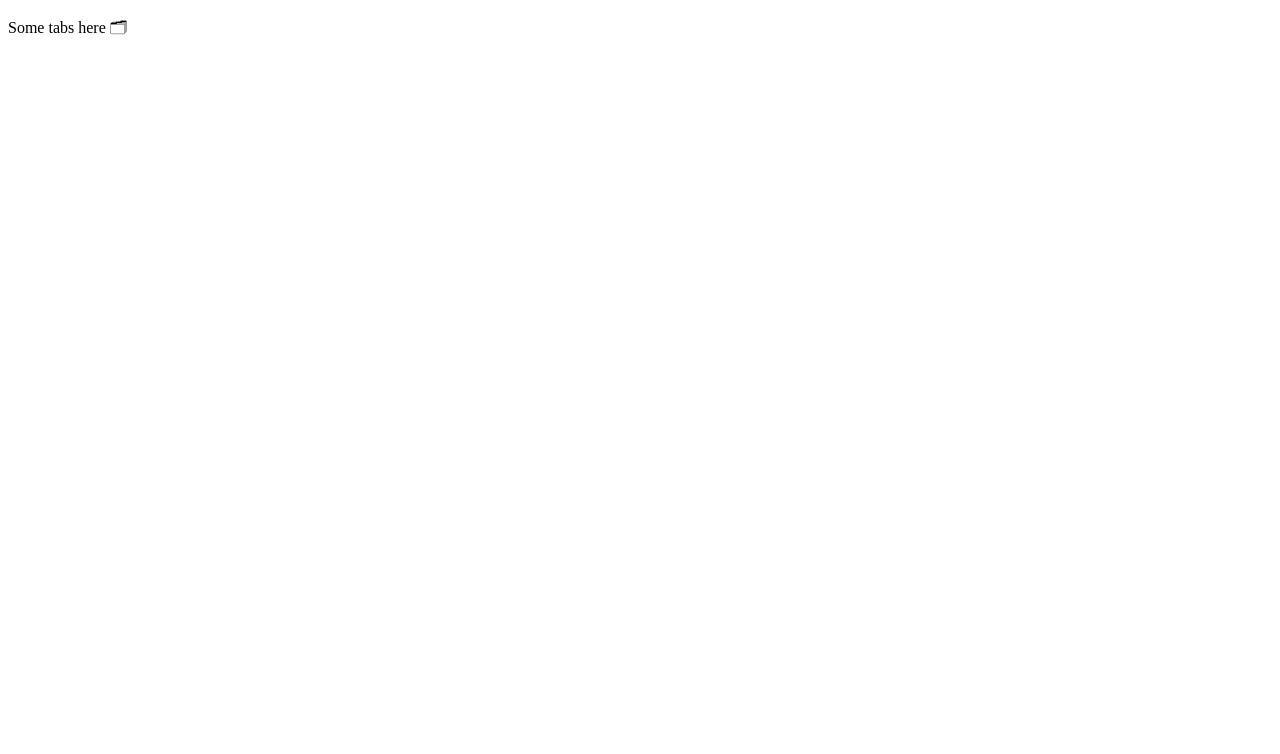
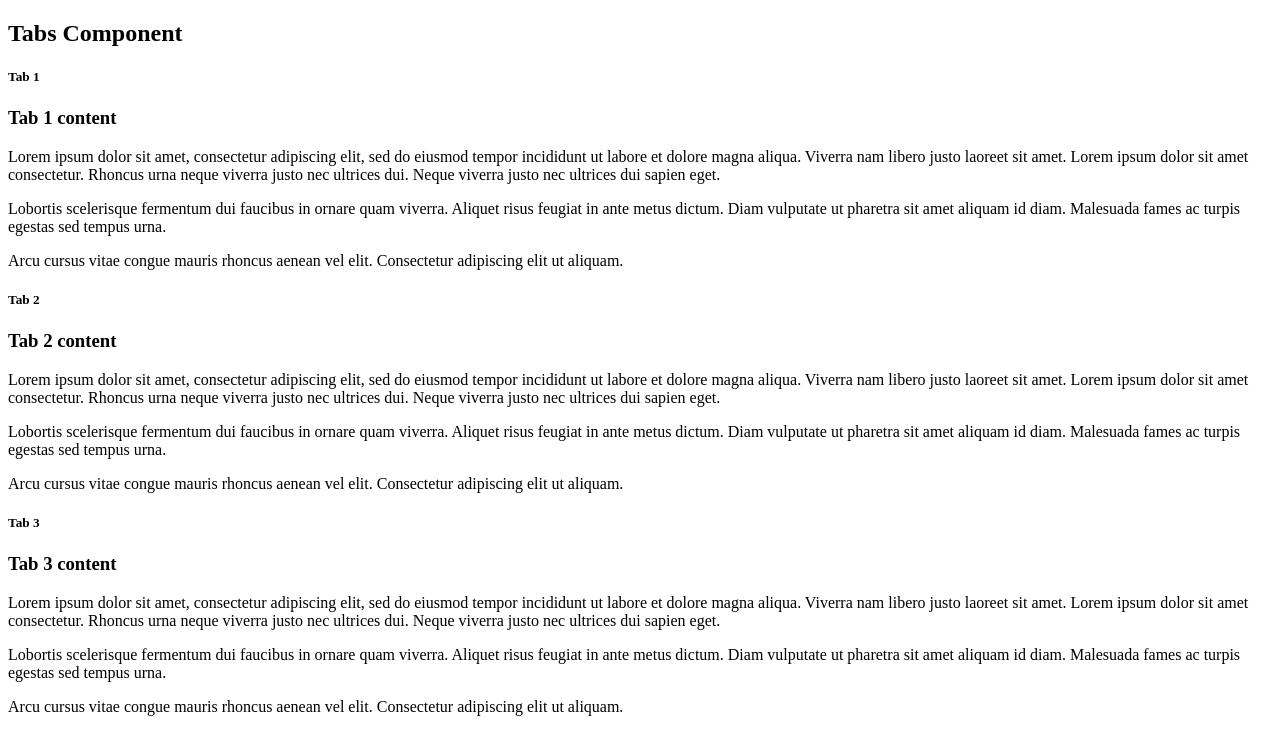
Before and after one commit to HristinaY/tab-challenge, a plain HTML site: page index.html in a window 1280 px wide. Drawn offline with Linux system fonts and the light colour scheme.

Commit message:
html structure

```diff
--- a/index.html
+++ b/index.html
@@ -11,7 +11,63 @@
 </head>
 
 <body>
-	<p>Some tabs here 🗂</p>
+	<h2>Tabs Component</h2>
+	<div id="tabs" class="tabs">
+		<div class="tabs-container">
+			<h5 class="tab-title active" aria-label="Tab 1">Tab 1</h5>
+			<div class="tab-content">
+				<h3 class="tab-content-heading">Tab 1 content</h3>
+				<p>
+					Lorem ipsum dolor sit amet, consectetur adipiscing elit,
+					sed do eiusmod tempor incididunt ut labore et dolore magna aliqua.
+					Viverra nam libero justo laoreet sit amet. Lorem ipsum dolor sit amet consectetur.
+					Rhoncus urna neque viverra justo nec ultrices dui. Neque viverra justo nec ultrices dui sapien eget.
+				</p>
+				<p>Lobortis scelerisque fermentum dui faucibus in ornare quam viverra.
+					Aliquet risus feugiat in ante metus dictum. Diam vulputate ut pharetra sit amet aliquam id diam.
+					Malesuada fames ac turpis egestas sed tempus urna.
+				</p>
+				<p>
+					Arcu cursus vitae congue mauris rhoncus aenean vel elit. Consectetur adipiscing elit ut aliquam.
+				</p>
+			</div>
+			<h5 class="tab-title" aria-label="Tab 2">Tab 2</h5>
+			<div class="tab-content">
+				<h3 class="tab-content-heading">Tab 2 content</h3>
+				<p>
+					Lorem ipsum dolor sit amet, consectetur adipiscing elit,
+					sed do eiusmod tempor incididunt ut labore et dolore magna aliqua.
+					Viverra nam libero justo laoreet sit amet. Lorem ipsum dolor sit amet consectetur.
+					Rhoncus urna neque viverra justo nec ultrices dui. Neque viverra justo nec ultrices dui sapien eget.
+				</p>
+				<p>Lobortis scelerisque fermentum dui faucibus in ornare quam viverra.
+					Aliquet risus feugiat in ante metus dictum. Diam vulputate ut pharetra sit amet aliquam id diam.
+					Malesuada fames ac turpis egestas sed tempus urna.
+				</p>
+				<p>
+					Arcu cursus vitae congue mauris rhoncus aenean vel elit. Consectetur adipiscing elit ut aliquam.
+				</p>
+			</div>
+			<h5 class="tab-title" aria-label="Tab 3">Tab 3</h5>
+			<div class="tab-content">
+				<h3 class="tab-content-heading">Tab 3 content</h3>
+				<p>
+					Lorem ipsum dolor sit amet, consectetur adipiscing elit,
+					sed do eiusmod tempor incididunt ut labore et dolore magna aliqua.
+					Viverra nam libero justo laoreet sit amet. Lorem ipsum dolor sit amet consectetur.
+					Rhoncus urna neque viverra justo nec ultrices dui. Neque viverra justo nec ultrices dui sapien eget.
+				</p>
+				<p>Lobortis scelerisque fermentum dui faucibus in ornare quam viverra.
+					Aliquet risus feugiat in ante metus dictum. Diam vulputate ut pharetra sit amet aliquam id diam.
+					Malesuada fames ac turpis egestas sed tempus urna.
+				</p>
+				<p>
+					Arcu cursus vitae congue mauris rhoncus aenean vel elit. Consectetur adipiscing elit ut aliquam.
+				</p>
+			</div>
+
+		</div>
+	</div>
 </body>
 <script src="tabs.js"></script>
 
```
